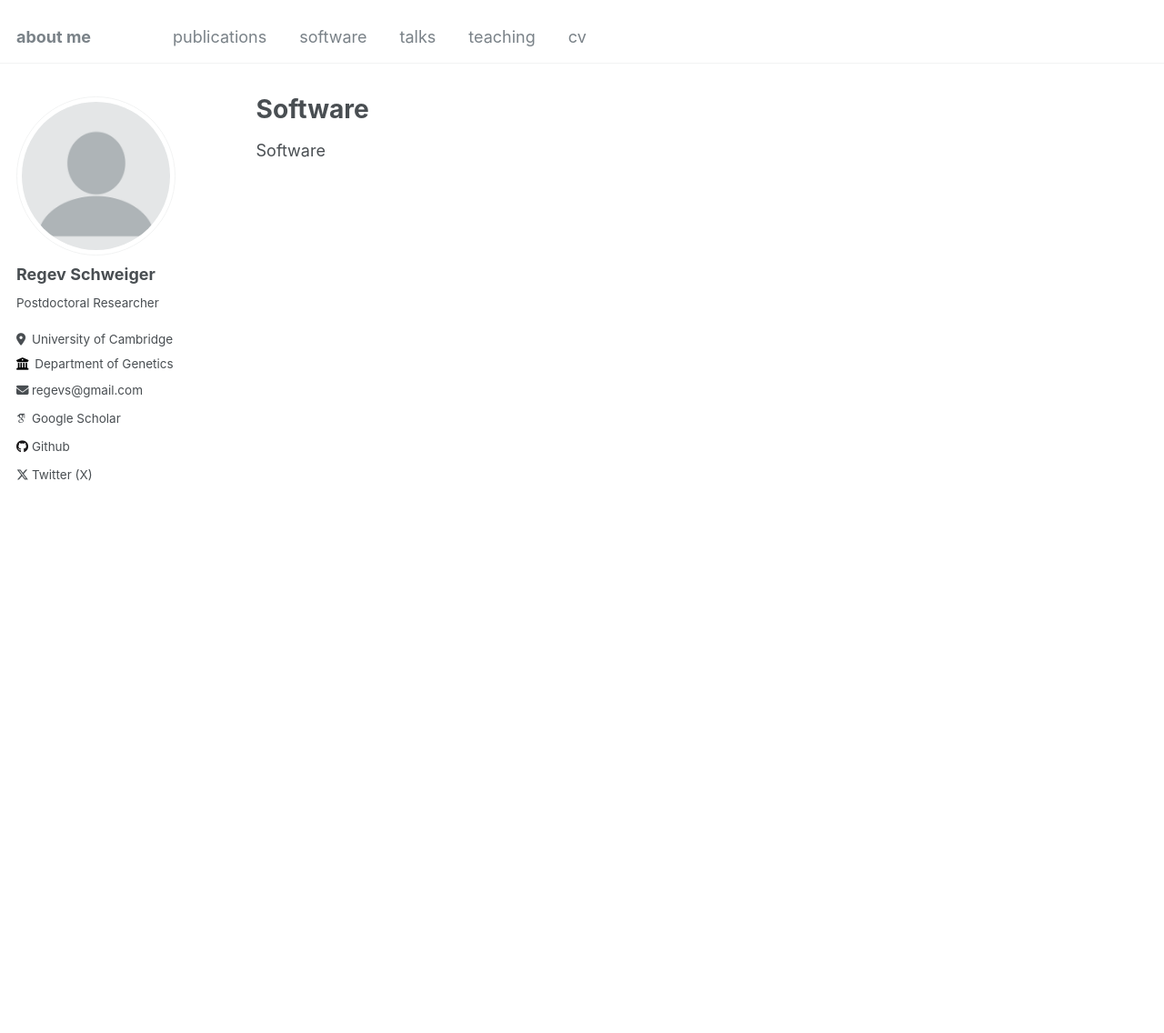
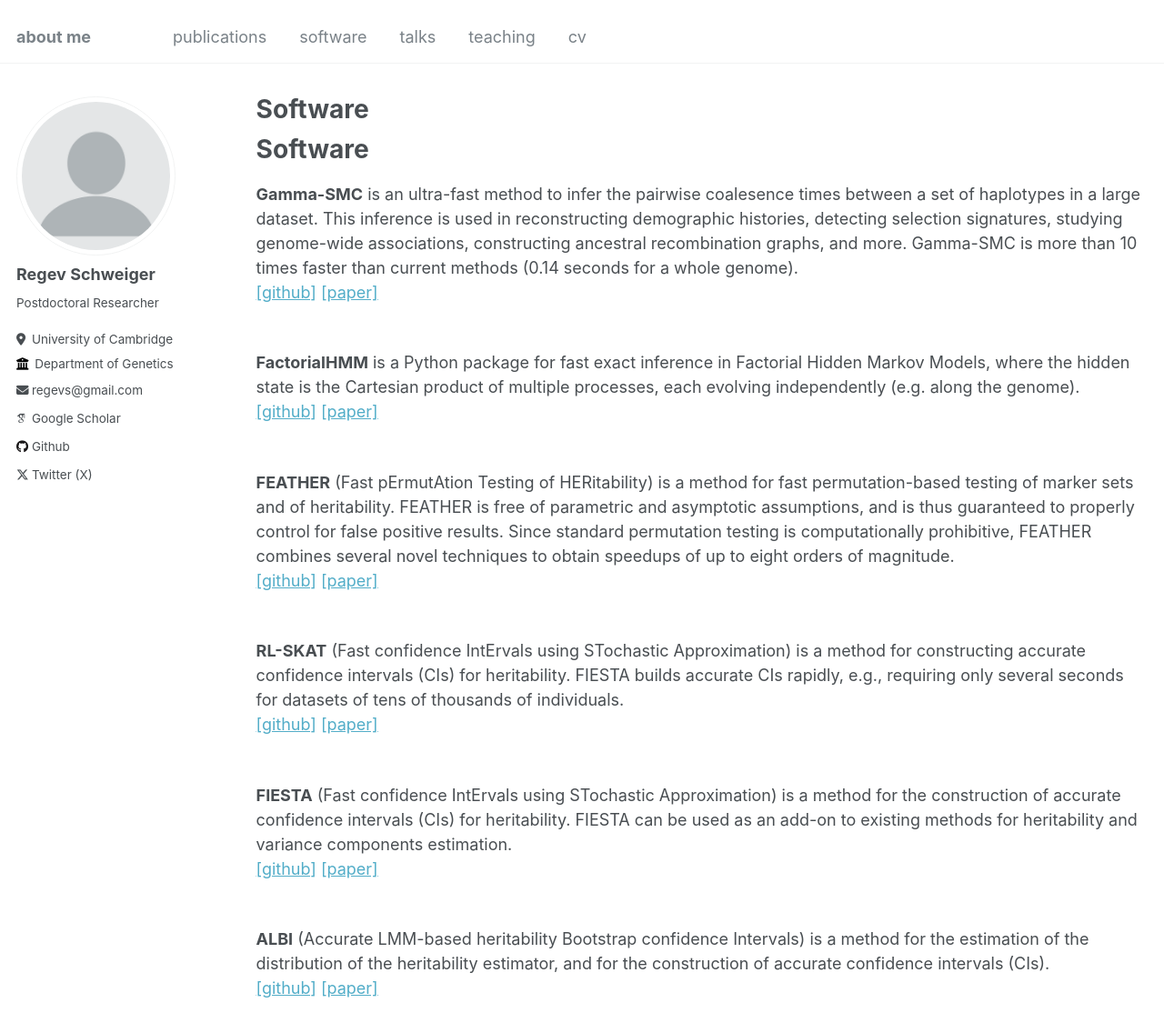
Before and after one commit to regevs/regevs.github.io, a Jekyll site: the page built from _pages/software.md, in a window 1280 px wide and 1348 px high. Shown: the top 1136 px of the window at 91% size. Built offline with Jekyll 4.4.1, drawn with Linux system fonts in a browser that asks for light colours; some web fonts are replaced.

Commit message:
Update software.md

```diff
--- a/_pages/software.md
+++ b/_pages/software.md
@@ -5,4 +5,40 @@ permalink: /software/
 author_profile: true
 ---
 
-Software
+# Software
+
+**Gamma-SMC** is an ultra-fast method to infer the pairwise coalesence times between a set of haplotypes in a large dataset. This inference is used in reconstructing demographic histories, detecting selection signatures, studying genome-wide associations, constructing ancestral recombination graphs, and more. Gamma-SMC is more than 10 times faster than current methods (0.14 seconds for a whole genome).
+<br>
+[[github]](https://github.com/regevs/gamma_smc) [[paper]](https://genome.cshlp.org/content/33/7/1023.short)
+<br>
+<br>
+
+**FactorialHMM** is a Python package for fast exact inference in Factorial Hidden Markov Models, where the hidden state is the Cartesian product of multiple processes, each evolving independently (e.g. along the genome).
+<br>
+[[github]](https://github.com/regevs/factorial_hmm) [[paper]](https://academic.oup.com/bioinformatics/article/35/12/2162/5184283)
+<br>
+<br>
+
+**FEATHER** (Fast pErmutAtion Testing of HERitability) is a method for fast permutation-based testing of marker sets and of heritability. FEATHER is free of parametric and asymptotic assumptions, and is thus guaranteed to properly control for false positive results. Since standard permutation testing is computationally prohibitive, FEATHER combines several novel techniques to obtain speedups of up to eight orders of magnitude.
+<br>
+[[github]](https://github.com/cozygene/feather) [[paper]](https://www.nature.com/articles/s41467-018-07276-w)
+<br>
+<br>
+
+**RL-SKAT** (Fast confidence IntErvals using STochastic Approximation) is a method for constructing accurate confidence intervals (CIs) for heritability. FIESTA builds accurate CIs rapidly, e.g., requiring only several seconds for datasets of tens of thousands of individuals.
+<br>
+[[github]](https://github.com/cozygene/RL-SKAT) [[paper]](http://www.genetics.org/content/207/4/1275)
+<br>
+<br>
+
+**FIESTA** (Fast confidence IntErvals using STochastic Approximation) is a method for the construction of accurate confidence intervals (CIs) for heritability. FIESTA can be used as an add-on to existing methods for heritability and variance components estimation.
+<br>
+[[github]](https://github.com/cozygene/albi) [[paper]](https://www.liebertpub.com/doi/10.1089/cmb.2018.0047)
+<br>
+<br>
+
+**ALBI** (Accurate LMM-based heritability Bootstrap confidence Intervals) is a method for the estimation of the distribution of the heritability estimator, and for the construction of accurate confidence intervals (CIs).
+<br>
+[[github]](https://github.com/cozygene/albi/blob/master/ALBI.md) [[paper]](https://doi.org/10.1016/j.ajhg.2016.04.016)
+<br>
+<br>
```
